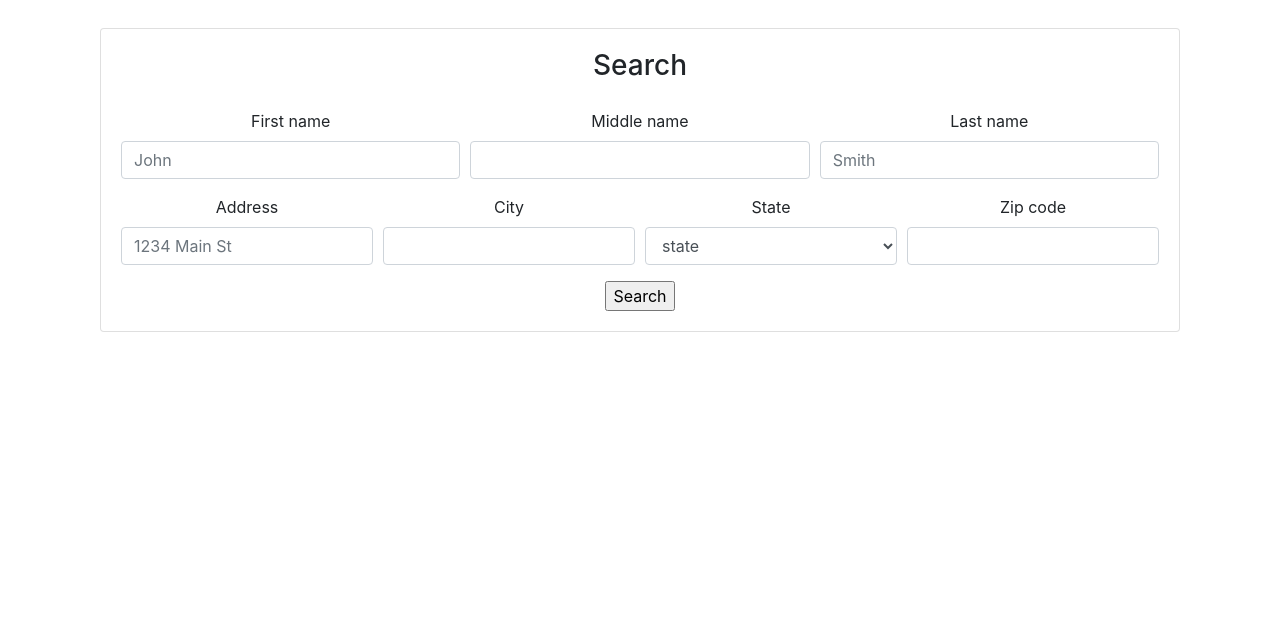
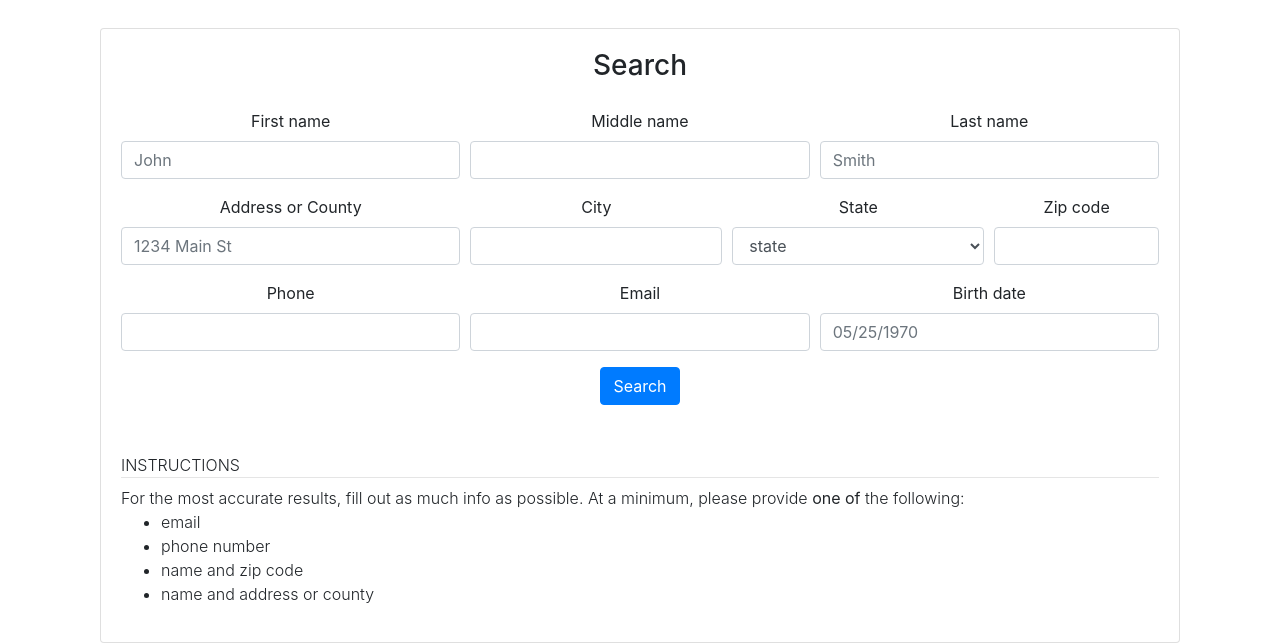
Before and after one commit to dmirakyan/jurypick, a Django app: page /jurorsearch/ in a window 1280 px wide. Shown: the part 212-855 px from the top of the page. Before the commit the page ends 544 px from the top, so only its background shows below. Run offline with Django 3.2, Linux system fonts and the light colour scheme; some libraries are stand-ins or nearby versions.

Commit message:
expanded search functionality

```diff
--- a/jurypick/jurorsearch/forms.py
+++ b/jurypick/jurorsearch/forms.py
@@ -23,6 +23,7 @@ class QueryForm(forms.ModelForm):
         required=False)
     address = forms.CharField(
         max_length=128,
+        label='Address or County',
         widget=forms.TextInput(attrs={'placeholder': '1234 Main St'}),
         required=False)
     city = forms.CharField(
@@ -34,6 +35,15 @@ class QueryForm(forms.ModelForm):
     zip_code = USZipCodeField(
         required=False,
     )
+    email = forms.CharField(
+        max_length=128,
+        required=False)
+    phone = forms.CharField(
+        max_length=128,
+        required=False)
+    birth_date = forms.CharField(
+        widget=forms.TextInput(attrs={'placeholder': '05/25/1970'}),
+        required=False)
     class Meta:
         model = Query
         exclude = ('search_id',)
--- a/jurypick/jurorsearch/models.py
+++ b/jurypick/jurorsearch/models.py
@@ -9,7 +9,7 @@ class Query(models.Model):
     address = models.CharField(max_length=128)
     city = models.CharField(max_length=128)
     state = models.CharField(max_length=128)
-    zip_code = models.IntegerField()
+    zip_code = models.CharField(max_length=128)
     email = models.CharField(max_length=128)
     phone = models.CharField(max_length=128)
     birth_date = models.CharField(max_length=128)
--- a/jurypick/templates/jurorsearch/index.html
+++ b/jurypick/templates/jurorsearch/index.html
@@ -14,6 +14,17 @@
               <div class ="card card-body">
                 <h3 class ="card-title" style="padding-bottom:.5em">Search</h3>
                 {% include "jurorsearch/search-form.html" %}
+                <div class="text-left font-weight-light mt-4">
+                  <p class="text-left font-weight-light text-uppercase mb-0 mt-4">Instructions</p>
+                  <hr class="mt-0 mb-2"/>
+                  <p class="text-left  mb-0 mt-1">For the most accurate results, fill out as much info as possible. At a minimum, please provide <b> one of </b> the following:</p>
+                  <ul>
+                    <li>email</li>
+                    <li>phone number</li>
+                    <li>name and zip code</li>
+                    <li>name and address or county</li>
+                  </ul>
+                </div>
               </div>
             </div>
             {% if person %}
--- a/jurypick/templates/jurorsearch/search-form.html
+++ b/jurypick/templates/jurorsearch/search-form.html
@@ -16,8 +16,8 @@
         </div>
       </div>
       <div class="form-row">
-        <div class="form-group col-md-3 mb-0">
-            {{ form.address|as_crispy_field }}
+        <div class="form-group col-md-4 mb-0">
+          {{ form.address|as_crispy_field }}
         </div>
         <div class="form-group col-md-3 mb-0">
           {{ form.city|as_crispy_field }}
@@ -25,9 +25,20 @@
         <div class="form-group col-md-3 mb-0">
           {{ form.state|as_crispy_field }}
         </div>
-        <div class="form-group col-md-3 mb-0">
+        <div class="form-group col-md-2 mb-0">
           {{ form.zip_code|as_crispy_field }}
         </div>
       </div>
-    <input type="submit" name="submit" value="Search"/>
+      <div class="form-row">
+        <div class="form-group col-md-4 mb-0">
+            {{ form.phone|as_crispy_field }}
+        </div>
+        <div class="form-group col-md-4 mb-0">
+          {{ form.email|as_crispy_field }}
+        </div>
+        <div class="form-group col-md-4 mb-0">
+          {{ form.birth_date|as_crispy_field }}
+        </div>
+      </div>
+    <input type="submit" class ="btn btn-primary" name="submit" value="Search"/>
 </form>
```
Also changed, not shown: jurypick/jurorsearch/enrich.py (+9 -3 lines).
